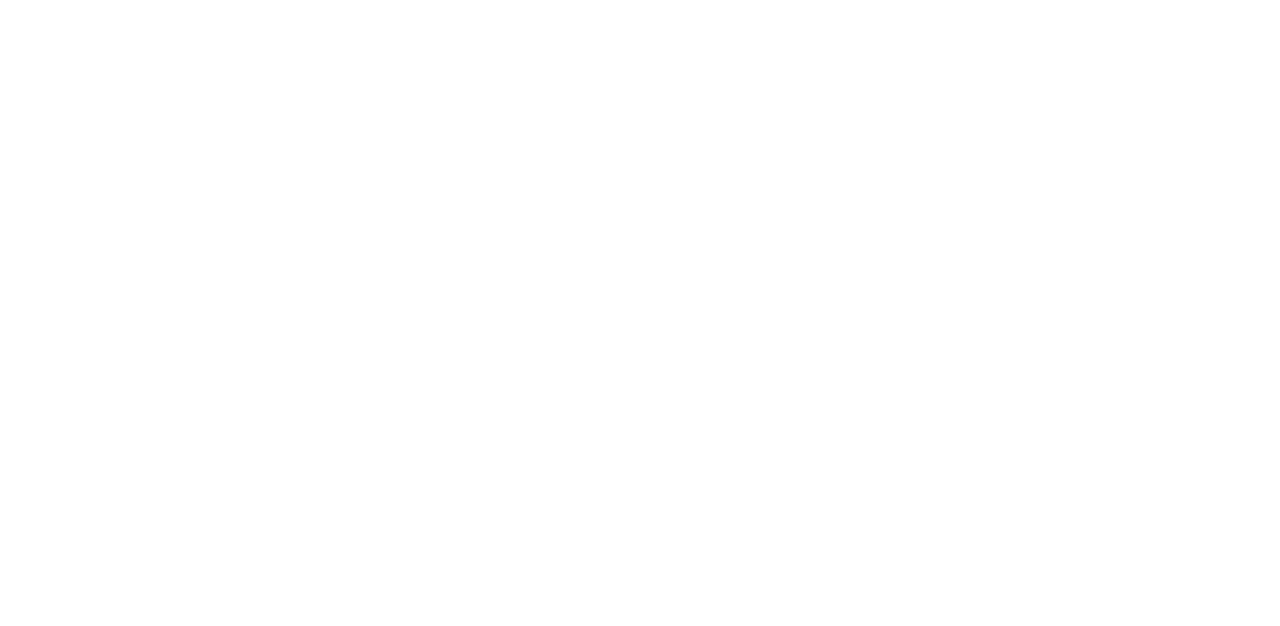
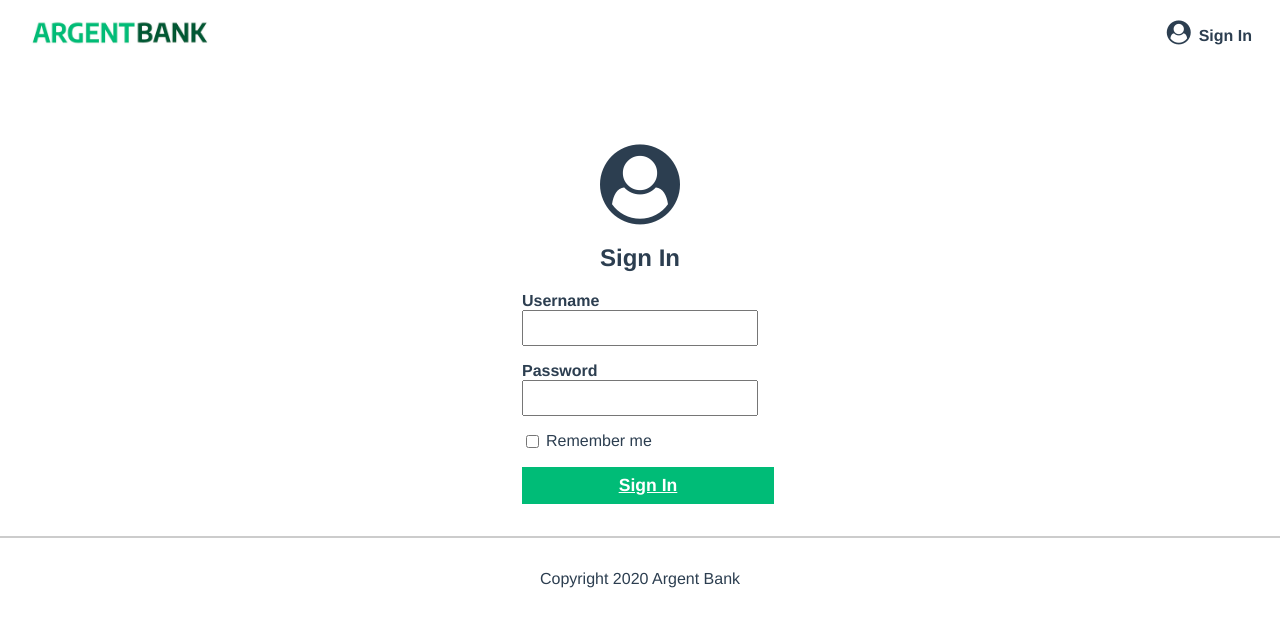
Before and after one commit to davidbarbi3r/bankapi-OC, a React (Vite) app: page /sign-in in a window 1280 px wide. Before the commit this address had no page. Shown: the top 626 px of the page. Built offline with nearby package versions, Linux system fonts and the light colour scheme.

Commit message:
:feat add signin and profile page

```diff
--- a/index.html
+++ b/index.html
@@ -4,7 +4,7 @@
     <meta charset="UTF-8" />
     <meta name="viewport" content="width=device-width, initial-scale=1.0" />
     <title>Argent Bank - Home Page</title>
-    <link rel="stylesheet" href="./css/main.css" />
+    <link rel="stylesheet" href="./main.css" />
     <link
       rel="stylesheet"
       href="https://stackpath.bootstrapcdn.com/font-awesome/4.7.0/css/font-awesome.min.css"
--- a/src/App.tsx
+++ b/src/App.tsx
@@ -2,14 +2,16 @@
 import { Route, Routes } from "react-router-dom";
 import Layout from './layout/Layout';
 import Home from './pages/Home';
+import SignIn from './pages/SignIn';
+import Profile from './pages/Profile';
 
 function App() {
   return (
     <Routes>
       <Route path="/" element={<Layout />}>
         <Route index element={<Home />} />
-        {/* <Route path="/sign-in" element={<SignIn />} />
-        <Route path="/user-profile" element={<UserProfile />} /> */}
+        <Route path="/sign-in" element={<SignIn />} />
+        <Route path="/user-profile" element={<Profile />} />
       </Route>
     </Routes>
   );
--- /dev/null
+++ b/src/components/UserHeader.tsx
@@ -0,0 +1,14 @@
+import "../main.css";
+
+interface IUserHeader {
+    userName: string;
+}
+
+export default function UserHeader({userName}:IUserHeader) {
+    return (
+        <div className="header">
+            <h1>Welcome back<br />{userName}!</h1>
+            <button className="edit-button">Edit Name</button>
+        </div>
+    );
+}
--- a/src/main.css
+++ b/src/main.css
@@ -42,6 +42,11 @@
   padding: 5px 20px;
 }
 
+.main-nav i {
+  font-size: 1.5rem;
+  margin-right: 0.5rem;
+}
+
 .main-nav a {
   font-weight: bold;
   color: #2c3e50;
@@ -71,7 +76,7 @@
 }
 
 .hero {
-  background-image: url('../img/bank-tree.jpeg');
+  background-image: url('bank-tree.jpeg');
   background-position: 0 -50px;
   background-size: cover;
   background-repeat: no-repeat;
--- /dev/null
+++ b/src/pages/Profile.tsx
@@ -0,0 +1,9 @@
+import UserHeader from "../components/UserHeader";
+
+export default function Profile() {
+  return (
+    <main>
+      <UserHeader userName="Tony Jarvis" />
+    </main>
+  );
+}
--- /dev/null
+++ b/src/pages/SignIn.tsx
@@ -0,0 +1,29 @@
+import { Link } from "react-router-dom";
+
+export default function SignIn() {
+    return (
+        <section className="sign-in-content">
+        <i className="fa fa-user-circle sign-in-icon"></i>
+        <h1>Sign In</h1>
+        <form>
+          <div className="input-wrapper">
+            <label htmlFor="username">
+                Username
+            </label>
+            <input type="text" id="username" />
+          </div>
+          <div className="input-wrapper">
+            <label htmlFor="password">Password</label>
+            <input type="password" id="password" />
+          </div>
+          <div className="input-remember">
+            <input type="checkbox" id="remember-me" />
+            <label htmlFor="remember-me">
+                Remember me
+            </label>
+          </div>
+          <Link to="/user-profile" className="sign-in-button">Sign In</Link>
+        </form>
+      </section>
+    );
+}
```
